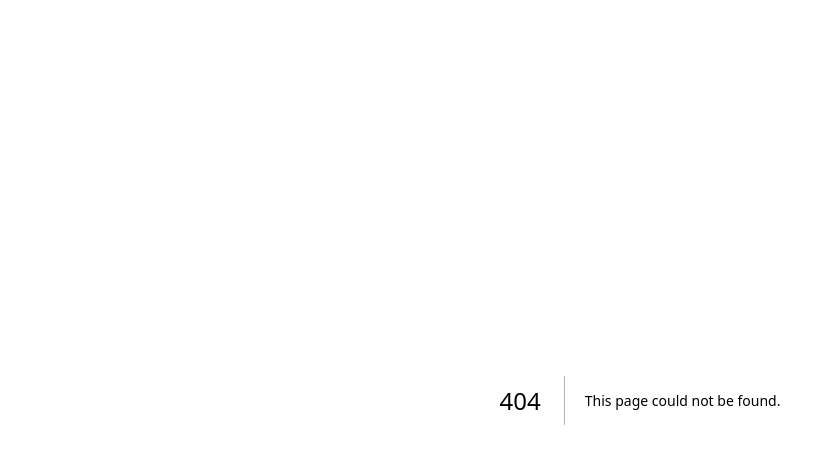
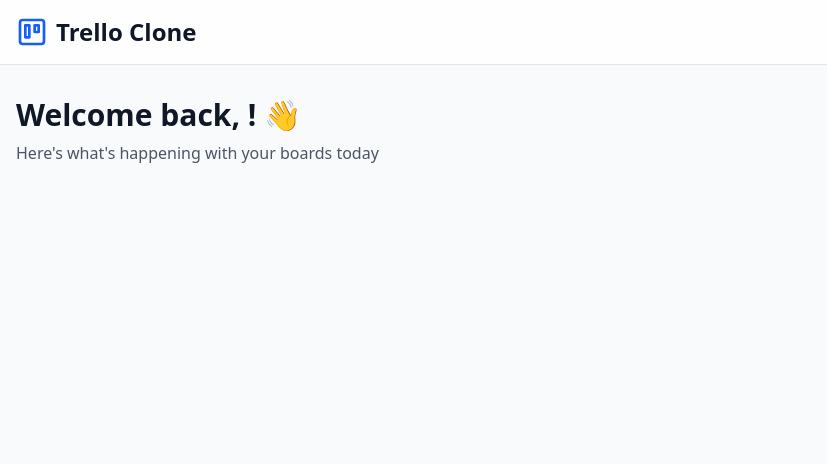
Before and after one commit to lyle503/trello-clone, a Next.js app: page /dashboard in a window 1280 px wide. Before the commit this address had no page. Shown: the top 464 px of the page, without its empty margins (0-827 px from the left). Built offline with nearby package versions, Linux system fonts and the light colour scheme; no server answers.

Commit message:
Started dashboard development

```diff
--- /dev/null
+++ b/app/dashboard/page.tsx
@@ -0,0 +1,26 @@
+"use client";
+
+import Navbar from "@/components/navbar";
+import { useUser } from "@clerk/nextjs";
+
+export default function DashboardPage() {
+  const { user } = useUser();
+
+  return (
+    <div className="min-h-screen bg-gray-50">
+      <Navbar />
+
+      <main className="container mx-auto px-4 py-6 sm:py-8">
+        <div className="mb-6 sm:mb-8">
+          <h1 className="text-2xl sm:text-3xl font-bold text-gray-900 mb-2">
+            Welcome back,{" "}
+            {user?.firstName ?? user?.emailAddresses[0].emailAddress}! 👋
+          </h1>
+          <p className="text-gray-600">
+            Here's what's happening with your boards today
+          </p>
+        </div>
+      </main>
+    </div>
+  );
+}
--- a/components/navbar.tsx
+++ b/components/navbar.tsx
@@ -1,12 +1,37 @@
 "use client";
 
-import { SignInButton, SignUpButton, useUser } from "@clerk/nextjs";
+import { SignInButton, SignUpButton, UserButton, useUser } from "@clerk/nextjs";
 import { ArrowRight, Trello } from "lucide-react";
 import { Button } from "./ui/button";
 import Link from "next/link";
+import { usePathname } from "next/navigation";
 
 export default function Navbar() {
   const { isSignedIn, user } = useUser();
+  const pathname = usePathname();
+
+  const isDashboardPage = pathname === "/dashboard";
+  const isBoardPage = pathname.startsWith("/boards/");
+
+  if (isDashboardPage) {
+    return (
+      <header className="border-b bg-white/80 backdrop-blur-sm sticky top-0 z-50">
+        <div className="container mx-auto px-4 py-3 sm:py-4 flex items-center justify-between">
+          <div className="flex items-center gap-2">
+            <Trello className="h-6 w-6 sm:h-8 sm:w-8 text-blue-600" />
+            <span className="text-xl sm:text-2xl font-bold text-gray-900">
+              {" "}
+              Trello Clone
+            </span>
+          </div>
+          <div className="flex items-center gap-x-2 sm:gap-x-4">
+            <UserButton />
+          </div>
+        </div>
+      </header>
+    );
+  }
+
   return (
     <header className="border-b bg-white/80 backdrop-blur-sm sticky top-0 z-50">
       <div className="container mx-auto px-4 py-3 sm:py-4 flex items-center justify-between">
@@ -26,7 +51,7 @@
                   {user.firstName ?? user.emailAddresses[0].emailAddress}
                 </span>
                 <Link href="/dashboard">
-                  <Button>
+                  <Button size="sm" className="text-xs sm:text-sm">
                     Go to dashboard <ArrowRight />
                   </Button>
                 </Link>
```
